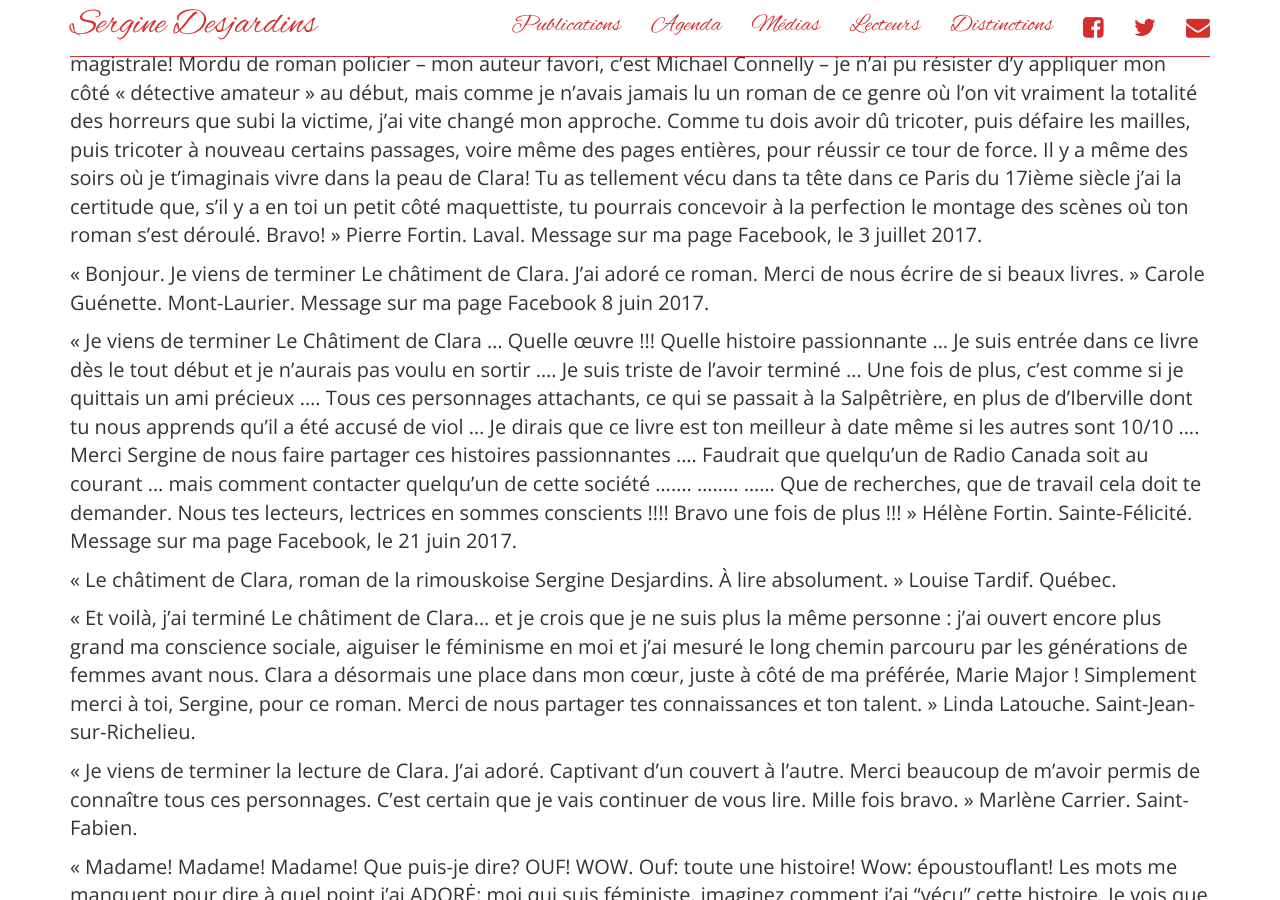
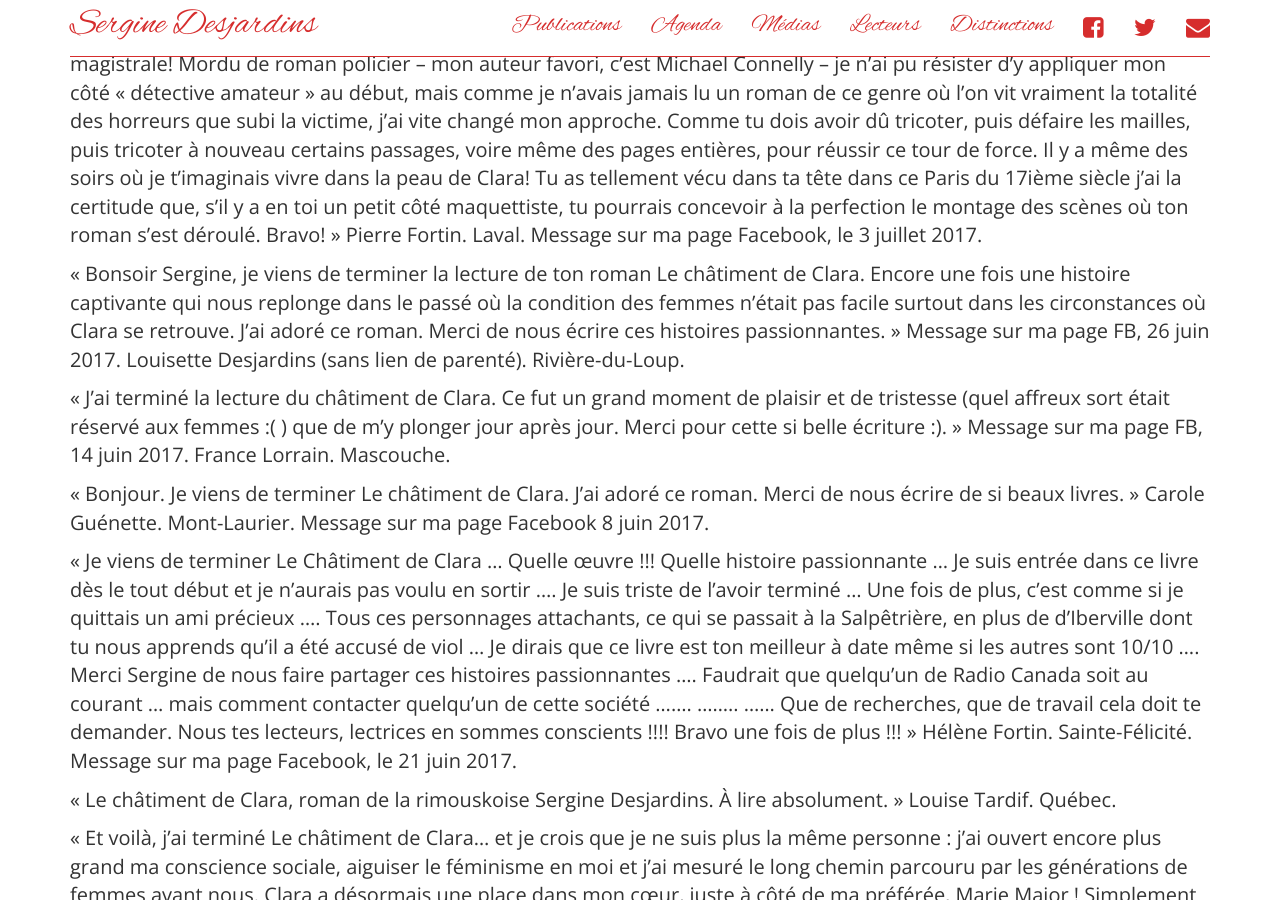
Before and after one commit to serginedesjardins/serginedesjardins.github.io, a Jekyll site: the page built from lecteurs.md, in a window 1280 px wide and 900 px high, scrolled down 1302 px. Built offline with Jekyll 4.4.1, drawn with Linux system fonts in a browser that asks for light colours; nearby versions of some CDN libraries.

Commit message:
Mis 2 autres messages.

```diff
--- a/lecteurs.md
+++ b/lecteurs.md
@@ -17,6 +17,10 @@ permalink: /lecteurs/
 « Chère Sergine. Je viens de terminer la lecture du “Châtiment de Clara”. En fait, je l’ai terminé il y a une semaine, mais ça m’a pris tout ce temps pour me sortir de ce siècle d’injustices qui jusqu’ici m’était totalement inconnu Quelle œuvre magistrale!
 Mordu de roman policier – mon auteur favori, c’est Michael Connelly – je n’ai pu résister d’y appliquer mon côté « détective amateur » au début, mais comme je n’avais jamais lu un roman de ce genre où l’on vit vraiment la totalité des horreurs que subi la victime, j’ai vite changé mon approche. Comme tu dois avoir dû tricoter, puis défaire les mailles, puis tricoter à nouveau certains passages, voire même des pages entières, pour réussir ce tour de force. Il y a même des soirs où je t’imaginais vivre dans la peau de Clara!
 Tu as tellement vécu dans ta tête dans ce Paris du 17ième siècle j’ai la certitude que, s’il y a en toi un petit côté maquettiste, tu pourrais concevoir à la perfection le montage des scènes où ton roman s’est déroulé. Bravo! » Pierre Fortin. Laval. Message sur ma page Facebook, le 3 juillet 2017.
+
+« Bonsoir Sergine, je viens de terminer la lecture de ton roman Le châtiment de Clara. Encore une fois une histoire captivante qui nous replonge dans le passé où la condition des femmes n'était pas facile surtout dans les circonstances où Clara se retrouve. J'ai adoré ce roman. Merci de nous écrire ces histoires passionnantes. » Message sur ma page FB, 26 juin 2017. Louisette Desjardins (sans lien de parenté). Rivière-du-Loup.
+
+« J'ai terminé la lecture du châtiment de Clara. Ce fut un grand moment de plaisir et de tristesse (quel affreux sort était réservé aux femmes  :( ) que de m'y plonger jour après jour. Merci pour cette si belle écriture  :). » Message sur ma page FB, 14 juin 2017. France Lorrain. Mascouche.
 
  « Bonjour. Je viens de terminer Le châtiment de Clara. J'ai adoré ce roman. Merci de nous écrire de si beaux livres. » Carole Guénette. Mont-Laurier.  Message sur ma page Facebook 8 juin 2017.
 
```
